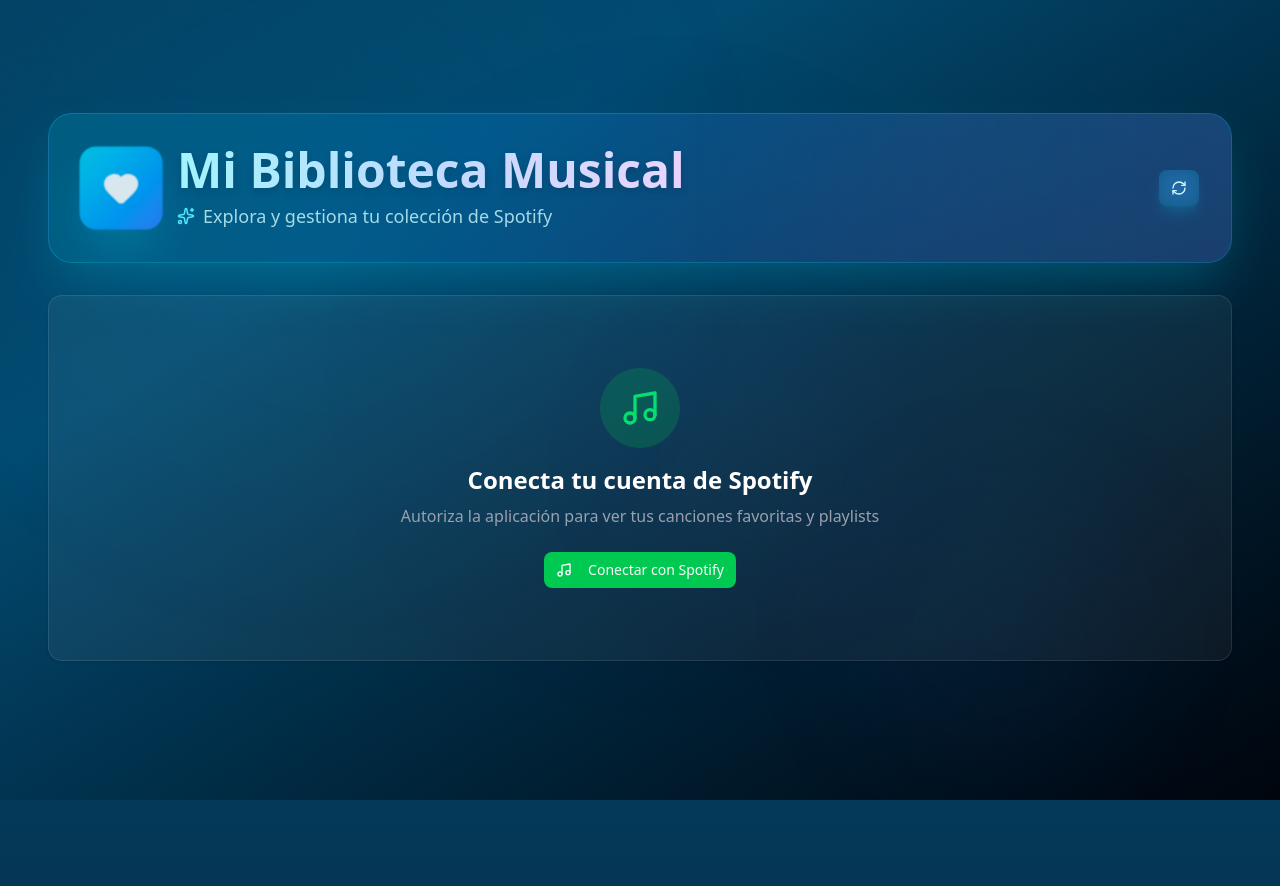
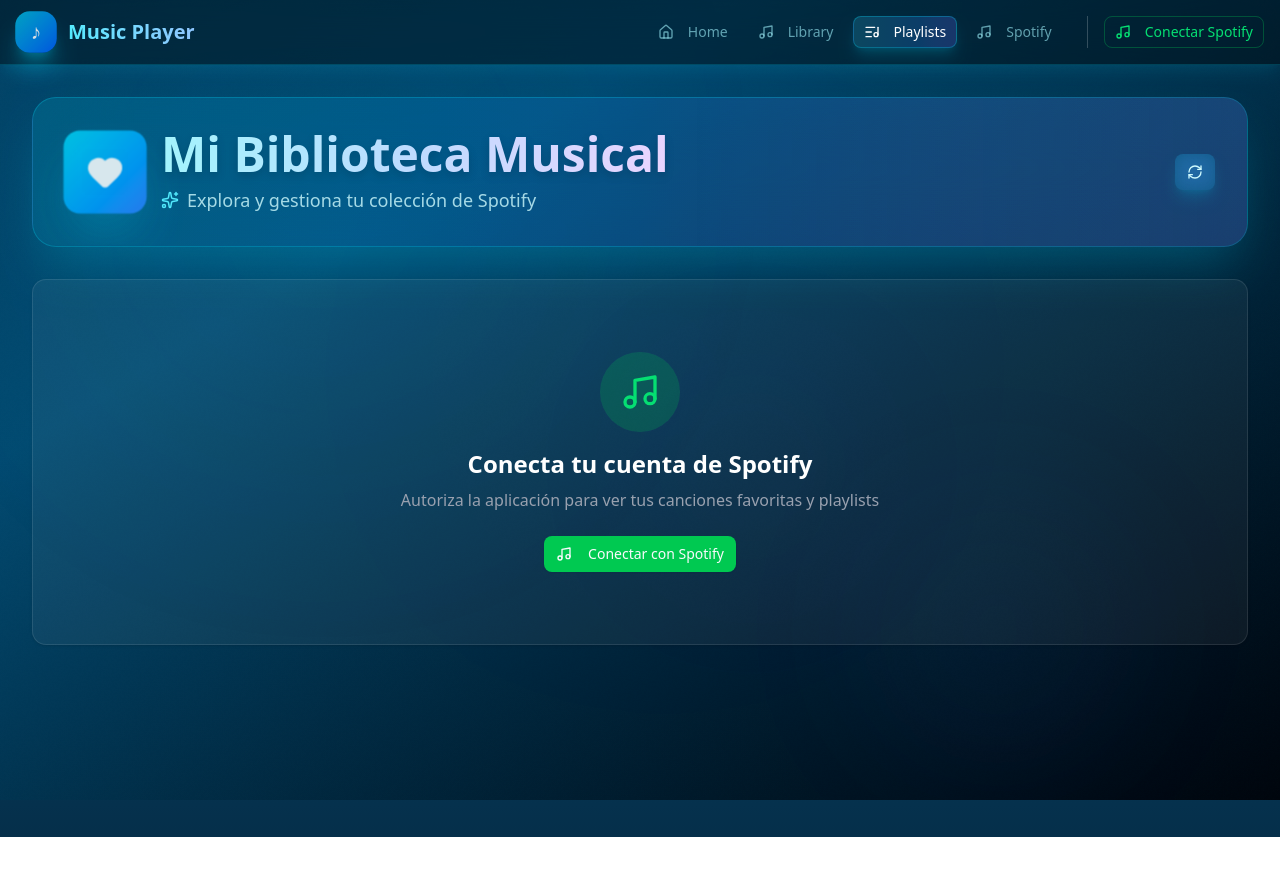
Before and after one commit to yosimar43/musicplayer, a SvelteKit app: page /playlists in a window 1280 px wide. Shown: the top 886 px of the page. After the commit the page ends 837 px from the top, so only its background shows below. Built offline with nearby package versions, Linux system fonts and the light colour scheme.

Commit message:
feat: Update Navbar styles for improved UI and add animation effects

```diff
--- a/src/components/Navbar.svelte
+++ b/src/components/Navbar.svelte
@@ -56,15 +56,15 @@
   }
 </script>
 
-<nav class="bg-black/30 backdrop-blur-md border-b border-white/10">
+<nav class="sticky top-0 bg-black/40 backdrop-blur-xl border-b border-cyan-400/20 shadow-lg shadow-cyan-500/10 z-50">
   <div class="container mx-auto px-4">
     <div class="flex items-center justify-between h-16">
       <!-- Logo -->
       <div class="flex items-center gap-3">
-        <div class="w-10 h-10 bg-linear-to-br from-purple-500 to-pink-500 rounded-lg flex items-center justify-center shadow-lg">
+        <div class="w-10 h-10 bg-linear-to-br from-cyan-500 to-blue-600 rounded-xl flex items-center justify-center shadow-xl shadow-cyan-500/50 animate-pulse-slow">
           <span class="text-white text-xl font-bold">♪</span>
         </div>
-        <h1 class="text-xl font-bold text-white">Music Player</h1>
+        <h1 class="text-xl font-bold bg-clip-text text-transparent bg-linear-to-r from-cyan-300 to-blue-300">Music Player</h1>
       </div>
 
       <!-- Navigation Links -->
@@ -76,8 +76,8 @@
               variant={currentPath === item.path ? "default" : "ghost"}
               size="sm"
               class={currentPath === item.path
-                ? "bg-white/20 text-white hover:bg-white/30"
-                : "text-gray-300 hover:text-white hover:bg-white/10"}
+                ? "bg-linear-to-r from-cyan-500/30 to-blue-500/30 text-white hover:from-cyan-500/40 hover:to-blue-500/40 border border-cyan-400/30 shadow-lg shadow-cyan-500/20"
+                : "text-cyan-200/60 hover:text-white hover:bg-cyan-500/10 border border-transparent"}
             >
               <Icon size={18} class="mr-2" />
               {item.label}
@@ -146,3 +146,20 @@
     </div>
   </div>
 </nav>
+
+<style>
+  @keyframes pulse-slow {
+    0%, 100% {
+      opacity: 1;
+      transform: scale(1);
+    }
+    50% {
+      opacity: 0.8;
+      transform: scale(1.05);
+    }
+  }
+
+  .animate-pulse-slow {
+    animation: pulse-slow 3s ease-in-out infinite;
+  }
+</style>
--- a/src/routes/+layout.svelte
+++ b/src/routes/+layout.svelte
@@ -9,10 +9,13 @@
   let hasTrack = $derived(!!player.current);
 </script>
 
-<div class="min-h-screen bg-gradient-to-b from-sky-950 via-sky-900 to-sky-950 flex flex-col">
-  <Navbar />
+<div class="min-h-screen bg-linear-to-b from-sky-950 via-sky-900 to-sky-950 flex flex-col">
+  <!-- Navbar con z-index alto para estar sobre el background animado -->
+  <div class="relative z-50">
+    <Navbar />
+  </div>
 
-  <main class="container mx-auto p-4 flex-1 pb-32">
+  <main class="relative z-10 flex-1 pb-32">
     {@render children()}
   </main>
 
--- a/src/routes/playlists/+page.svelte
+++ b/src/routes/playlists/+page.svelte
@@ -276,7 +276,7 @@
 
 <AnimatedBackground />
 
-<div class="min-h-screen relative z-10">
+<div class="relative z-10 pb-8">
   <div class="max-w-[1600px] mx-auto px-4 sm:px-6 lg:px-8 py-8">
 
     <!-- Header con glassmorphism y animación mejorada -->
```
Also changed, not shown: src-tauri/.spotify_token_cache.json.
